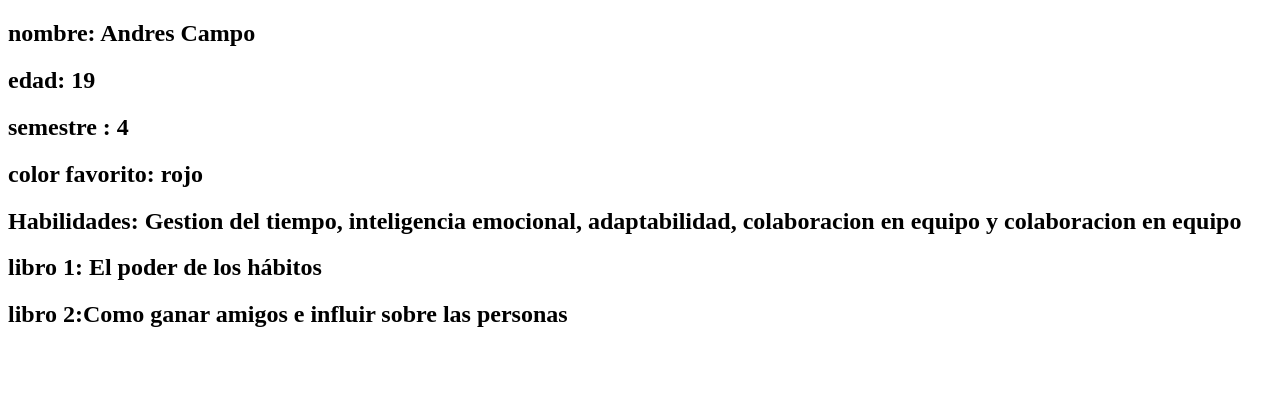
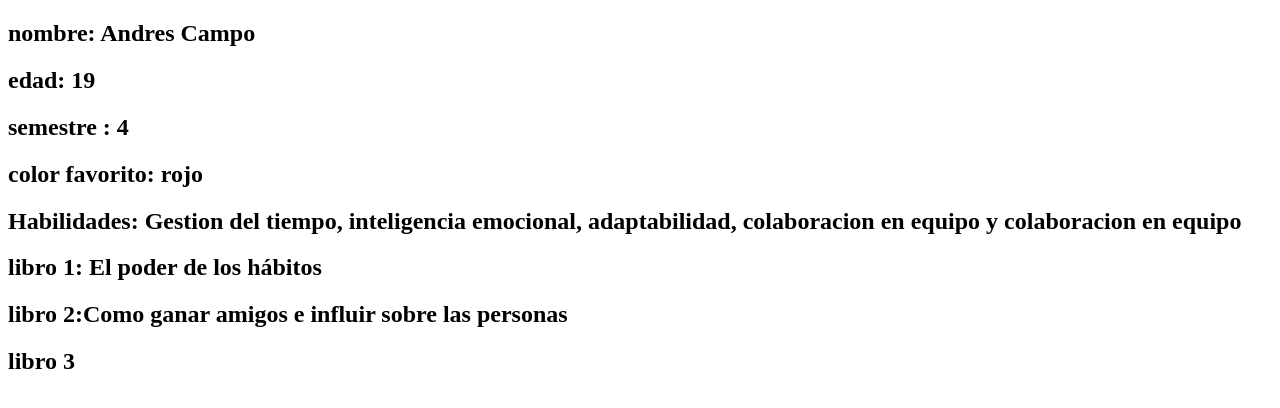
Before and after one commit to Andresj14G/Ejercicio-1, a plain HTML site: page index.html in a window 1280 px wide. Drawn offline with Linux system fonts and the light colour scheme.

Commit message:
Six commit

```diff
--- a/index.html
+++ b/index.html
@@ -11,7 +11,7 @@
      <h2> Habilidades: Gestion del tiempo, inteligencia emocional, adaptabilidad, colaboracion en equipo y colaboracion en equipo</h2>
      <h2> libro 1: El poder de los hábitos</h2>
      <h2> libro 2:Como ganar amigos e influir sobre las personas</h2>
-     <h2></h2>
+     <h2> libro 3</h2>
      <h2></h2>
 </head>
 <body>
```
